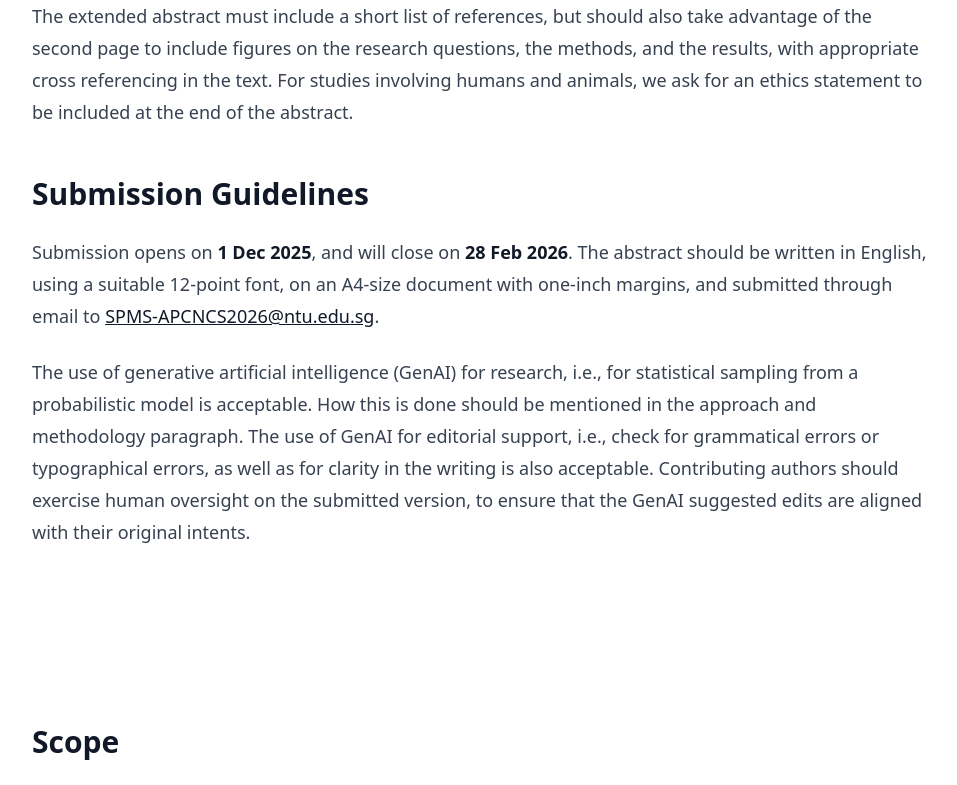
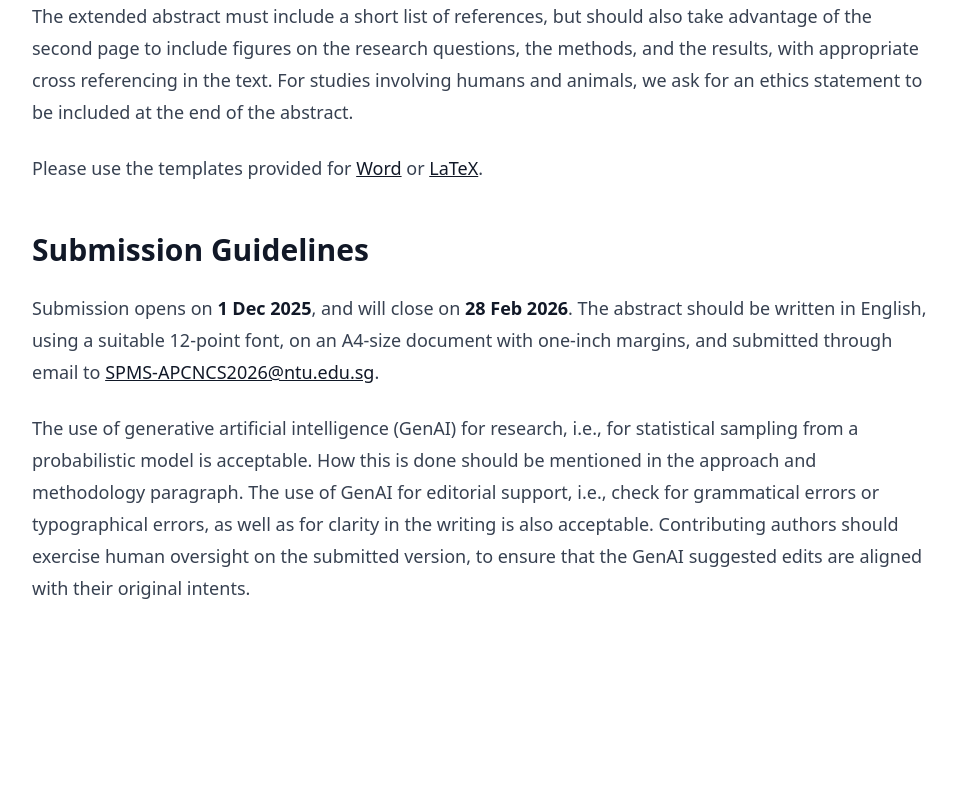
Before and after one commit to apcncs2026/apcncs2026.github.io, a SvelteKit app: page /call-for-abstracts in a window 1280 px wide. Shown: the part 1456-2241 px from the top of the page, without its empty margins (160-1117 px from the left). Built offline with nearby package versions, Linux system fonts and the light colour scheme.

Commit message:
template

```diff
--- a/src/lib/components/Link.svelte
+++ b/src/lib/components/Link.svelte
@@ -2,8 +2,11 @@
 	export let href: string;
 	export let text: string = '';
 	export let class_: string = 'link link-primary';
+	export let download: string | boolean | undefined = undefined;
+	export let target: string = '_blank';
+	export let rel: string | undefined = target === '_blank' ? 'noopener noreferrer' : undefined;
 
 	$: displayText = text || href;
 </script>
 
-<a {href} target="_blank" rel="noopener noreferrer" class={class_}>{displayText}</a>
+<a {href} {target} {rel} {download} class={class_}>{displayText}</a>
--- a/src/routes/call-for-abstracts/+page.svelte
+++ b/src/routes/call-for-abstracts/+page.svelte
@@ -97,6 +97,9 @@
 				</p>
 				<p>
 					The extended abstract must include a short list of references, but should also take advantage of the second page to include figures on the research questions, the methods, and the results, with appropriate cross referencing in the text. For studies involving humans and animals, we ask for an ethics statement to be included at the end of the abstract.
+				</p>
+				<p>
+					Please use the templates provided for <Link href="/templates/APCNCS2026_Word_template.zip" text="Word" download={true} target="_self" /> or <Link href="/templates/APCNCS2026_simple_Latex_template.zip" text="LaTeX" download={true} target="_self" />.
 				</p>
 			</div>
 
```
Also changed, not shown: 2 other files (tests, documents, lock files or other folders).
